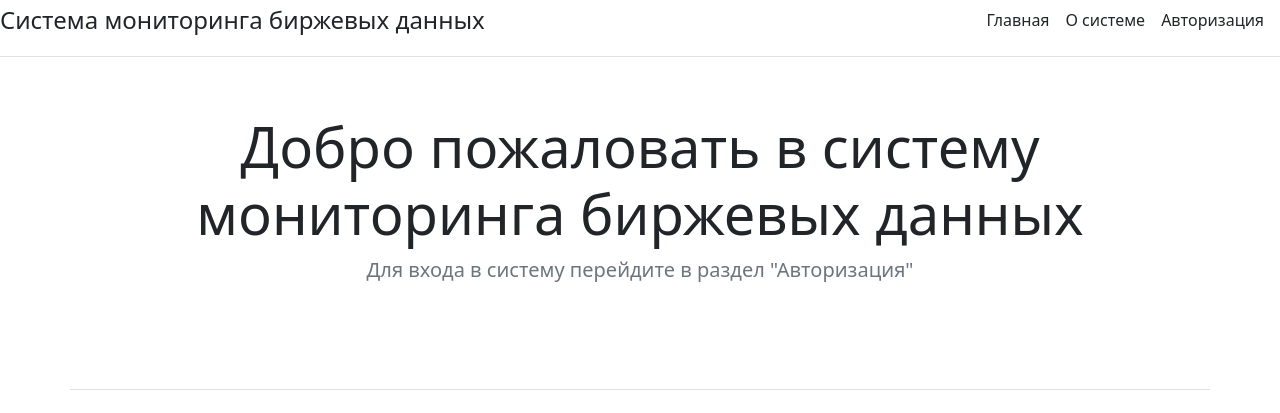
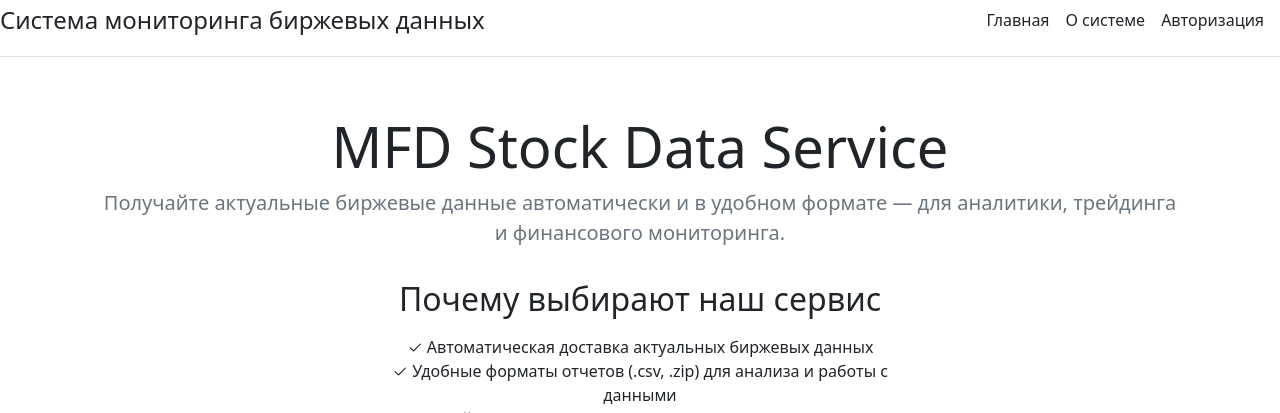
Before and after one commit to fetgrigory/MFD-Stock-Data-Service, a FastAPI app: page / in a window 1280 px wide. Shown: the top 413 px of the page. Run offline with FastAPI, Linux system fonts and the light colour scheme.

Commit message:
Update homepage content and layout for user-oriented presentation

```diff
--- a/src/templates/index.html
+++ b/src/templates/index.html
@@ -12,14 +12,31 @@
     <path d="M13.854 3.646a.5.5 0 0 1 0 .708l-7 7a.5.5 0 0 1-.708 0l-3.5-3.5a.5.5 0 1 1 .708-.708L6.5 10.293l6.646-6.647a.5.5 0 0 1 .708 0z"></path>
   </symbol>
 </svg>
+
 <div class="container py-3">
   <header>
-    <div class="pricing-header p-3 pb-md-4 mx-auto text-center">
-      <h1 class="display-4 fw-normal">Добро пожаловать в систему мониторинга биржевых данных</h1>
-      <p class="fs-5 text-muted"> Для входа в систему перейдите в раздел "Авторизация"</p>
+    <div class="pricing-header p-3 pb-md-2 mx-auto text-center">
+      <h1 class="display-4 fw-normal">MFD Stock Data Service</h1>
+      <p class="fs-5 text-muted">
+        Получайте актуальные биржевые данные автоматически и в удобном формате — для аналитики, трейдинга и финансового мониторинга.
+      </p>
     </div>
   </header>
+
   <main>
+    <section class="pt-2 pb-4 text-center container">
+      <div class="row">
+        <div class="col-lg-6 col-md-8 mx-auto">
+          <h2 class="fw-light">Почему выбирают наш сервис</h2>
+          <ul class="list-unstyled mt-3">
+            <li><svg class="bi" width="16" height="16"><use xlink:href="#check"/></svg> Автоматическая доставка актуальных биржевых данных</li>
+            <li><svg class="bi" width="16" height="16"><use xlink:href="#check"/></svg> Удобные форматы отчетов (.csv, .zip) для анализа и работы с данными</li>
+            <li><svg class="bi" width="16" height="16"><use xlink:href="#check"/></svg> Прямой доступ к чистым, готовым к использованию данным</li>
+            <li><svg class="bi" width="16" height="16"><use xlink:href="#check"/></svg> Подходит для трейдеров, аналитиков и финансовых специалистов</li>
+          </ul>
+        </div>
+      </div>
+    </section>
   </main>
 </div>
 </body>
```
